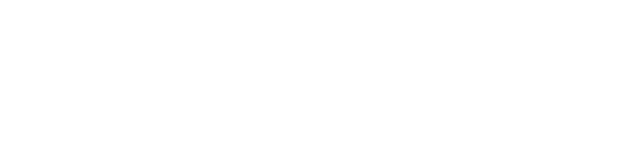
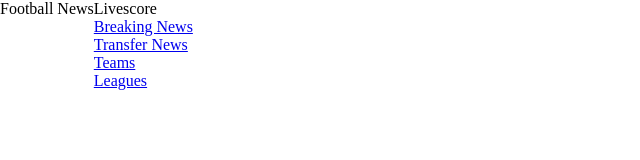
Before and after one commit to Tim254/Footballnews, a plain HTML site: page index.html in a window 1280 px wide. Shown: the whole page, without its empty margins (0-640 px from the left). Drawn offline with Linux system fonts and the light colour scheme.

Commit message:
Footballnews

```diff
--- a/assets/css/style.css
+++ b/assets/css/style.css
@@ -0,0 +1,15 @@
+*{
+    padding: 0;
+    margin: 0;
+    box-sizing: border-box;
+    list-style: none;
+
+}
+body {
+    width: 100%;
+    height: 100vh;
+    position: relative;
+}
+nav {
+    display: flex;
+}
--- a/index.html
+++ b/index.html
@@ -5,8 +5,20 @@
     <meta http-equiv="X-UA-Compatible" content="IE=edge">
     <meta name="viewport" content="width=device-width, initial-scale=1.0">
     <title>Football News</title>
+    <link rel="stylesheet" type="text/css" href="./assets/css/style.css">
 </head>
 <body>
+    <nav>
+        <label class="logo">Football News</label>
+        <ul>
+            <li><a href="#"></a>Livescore</a></li>
+            <li><a href="#">Breaking News</a></li>
+            <li><a href="#">Transfer News</a></li>
+            <li><a href="#">Teams</a></li>
+            <li><a href="#">Leagues</a></li>
+        </ul>
+    </nav>
+
 
 </body>
 </html>
```
